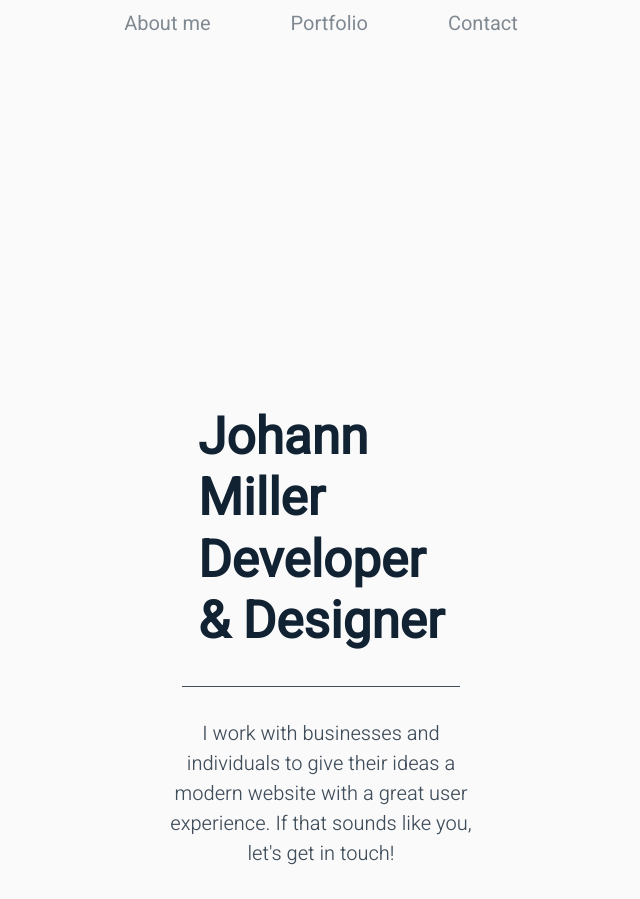
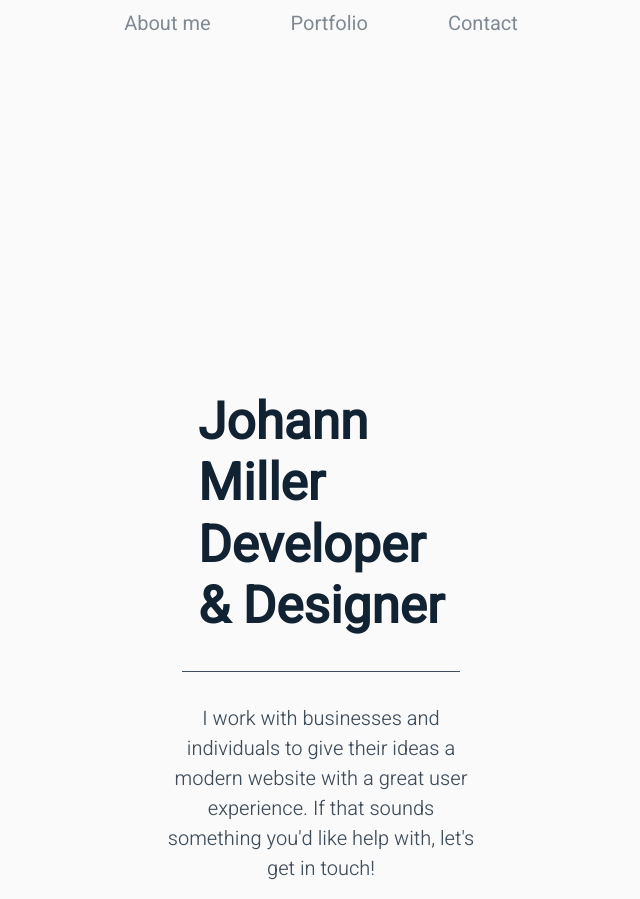
Before and after one commit to johann-miller/johannmillerdev-netlify, a Svelte app: page / in a window 1280 px wide. Shown: the top 899 px of the page, without its empty margins (319-959 px from the left). Built offline with nearby package versions, Linux system fonts and the light colour scheme.

Commit message:
Changed wording

```diff
--- a/src/App.svelte
+++ b/src/App.svelte
@@ -75,8 +75,8 @@ import ContactForm from './components/ContactForm.svelte'
 	<header id="about-me">
 			<h1>Johann<br>Miller<br>Developer<br>& Designer</h1>
 			<p>
-				I work with businesses and individuals to give their ideas a modern website with a great user experience.  If that sounds like you,
-				let's get in touch!
+				I work with businesses and individuals to give their ideas a modern website with a great user experience.
+				If that sounds something you'd like help with, let's get in touch!
 			</p>
 			<a href="/#contact" role="button" class="contact-button">Contact</a>
 	</header>
```
